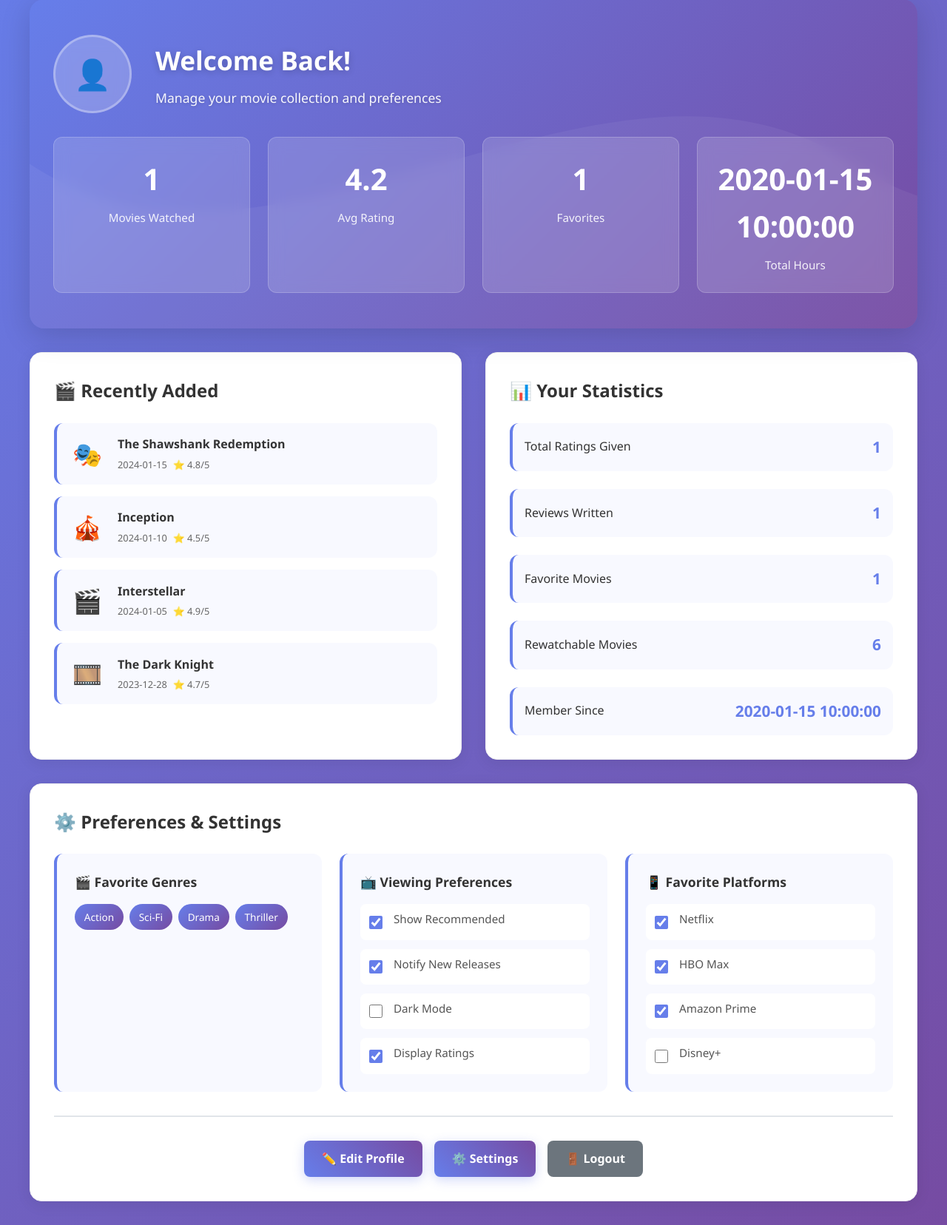
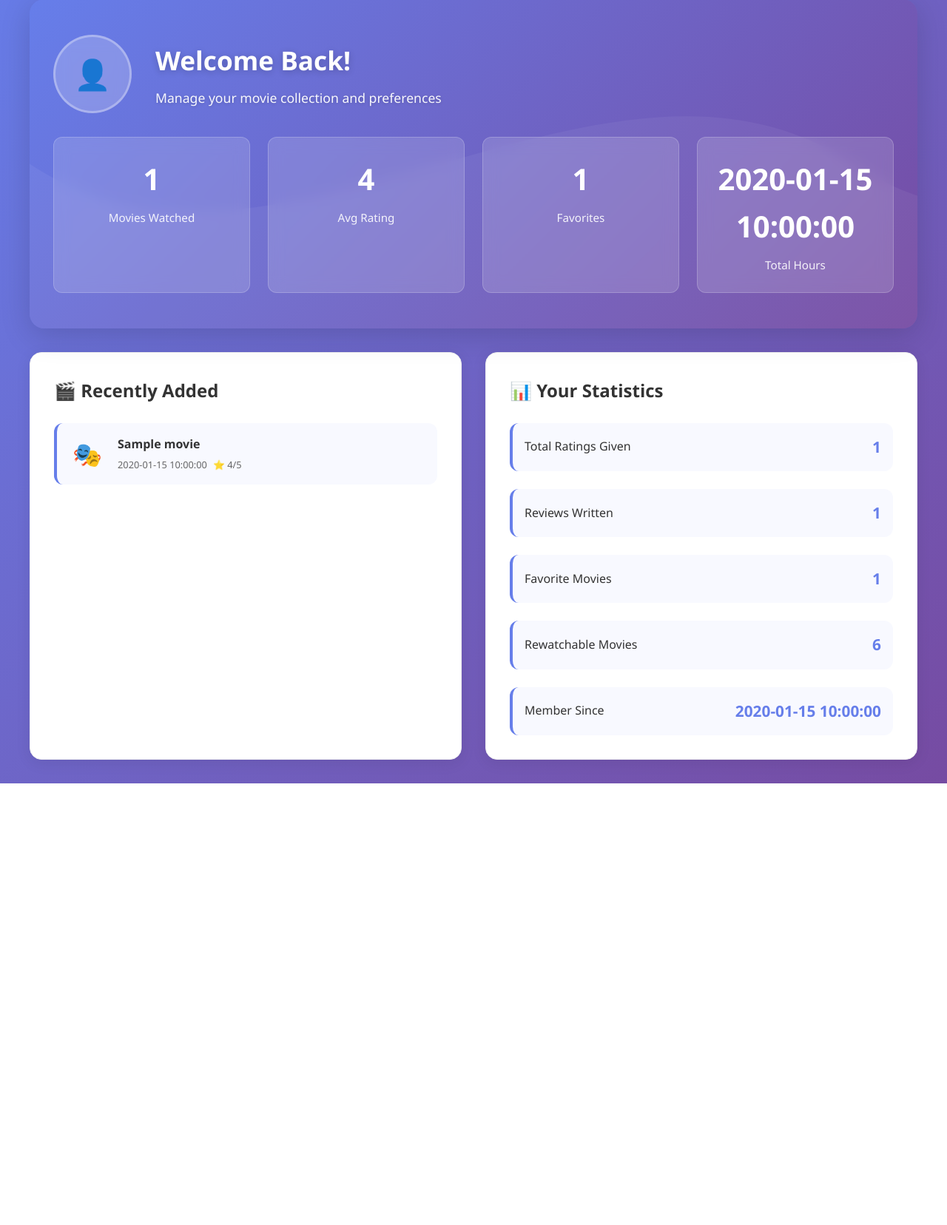
Before and after one commit to leevipun/elokuvakirja, a Flask app: template templates/user-dashboard.html in a window 1280 px wide. Shown: the part 117-1773 px from the top of the page at 74% size. After the commit the page ends 1176 px from the top, so only its background shows below. Run offline with Flask 3, Linux system fonts and the light colour scheme; the template is opened without the code that fills it: most values are stand-ins (such as "Sample title", 1, 10 or a date in 2020).

Commit message:
Enhance user dashboard with average rating display and improve movie retrieval logic

```diff
--- a/app.py
+++ b/app.py
@@ -415,7 +415,11 @@ def dashboard():
     total_wathch_time = round(sum(movie.get("duration", 0) for movie in user_movies if movie.get("duration")) / 60, 1)
     total_favorites = len(favorite_movies)
     total_reviews = len(user_reviews)
-    member_since = (datetime.now() - user["created_at"]).days  # Assuming user["created_at"] is a datetime object
+    avg_rating = round(sum(review["rating"] for review in user_reviews if review["rating"]) / total_reviews, 2) if total_reviews > 0 else 0
+
+    # Convert created_at string to datetime object
+    created_at = datetime.fromisoformat(user["created_at"])
+    member_since = (datetime.now() - created_at).days
 
 
     user_data = {
@@ -423,6 +427,7 @@ def dashboard():
         "total_favorites": total_favorites,
         "total_wathch_time": total_wathch_time,
         "total_reviews": total_reviews,
+        "avg_rating": avg_rating,
         "member_since": member_since,
         "movies": user_movies,
         "reviews": user_reviews
--- a/static/styles.css
+++ b/static/styles.css
@@ -1495,7 +1495,6 @@ form:not(.add-movie-form) .form-group {
 
 .movie-list-item:hover {
     background: #f0f4ff;
-    transform: translateX(4px);
 }
 
 .movie-list-item:last-child {
--- a/templates/user-dashboard.html
+++ b/templates/user-dashboard.html
@@ -37,7 +37,7 @@
                     <span class="stat-label">Movies Watched</span>
                 </div>
                 <div class="stat-card">
-                    <span class="stat-value">4.2</span>
+                    <span class="stat-value">{{ user_data.avg_rating }}</span>
                     <span class="stat-label">Avg Rating</span>
                 </div>
                 <div class="stat-card">
@@ -55,51 +55,21 @@
         <div class="dashboard-main">
             <!-- Recent Movies -->
             <div class="dashboard-card">
+
                 <h2>🎬 Recently Added</h2>
                 <div class="recent-movies">
+                    {% for movie in user_data.movies %}
                     <div class="movie-list-item">
                         <div class="movie-icon">🎭</div>
                         <div class="movie-list-info">
-                            <div class="movie-list-title">The Shawshank Redemption</div>
+                            <div class="movie-list-title">{{movie.title}}</div>
                             <div class="movie-list-meta">
-                                <span>2024-01-15</span>
-                                <span class="movie-list-rating">⭐ 4.8/5</span>
+                                <span>{{ movie.watch_date }}</span>
+                                <span class="movie-list-rating">⭐ {{ movie.rating }}/5</span>
                             </div>
                         </div>
                     </div>
-
-                    <div class="movie-list-item">
-                        <div class="movie-icon">🎪</div>
-                        <div class="movie-list-info">
-                            <div class="movie-list-title">Inception</div>
-                            <div class="movie-list-meta">
-                                <span>2024-01-10</span>
-                                <span class="movie-list-rating">⭐ 4.5/5</span>
-                            </div>
-                        </div>
-                    </div>
-
-                    <div class="movie-list-item">
-                        <div class="movie-icon">🎬</div>
-                        <div class="movie-list-info">
-                            <div class="movie-list-title">Interstellar</div>
-                            <div class="movie-list-meta">
-                                <span>2024-01-05</span>
-                                <span class="movie-list-rating">⭐ 4.9/5</span>
-                            </div>
-                        </div>
-                    </div>
-
-                    <div class="movie-list-item">
-                        <div class="movie-icon">🎞️</div>
-                        <div class="movie-list-info">
-                            <div class="movie-list-title">The Dark Knight</div>
-                            <div class="movie-list-meta">
-                                <span>2023-12-28</span>
-                                <span class="movie-list-rating">⭐ 4.7/5</span>
-                            </div>
-                        </div>
-                    </div>
+                    {% endfor %}
                 </div>
             </div>
 
@@ -130,73 +100,6 @@
                 </div>
             </div>
         </div>
-
-        <!-- Preferences Section -->
-        <div class="preferences-section">
-            <h2>⚙️ Preferences & Settings</h2>
-
-            <div class="preferences-grid">
-                <!-- Favorite Genres -->
-                <div class="preference-card">
-                    <h3>🎬 Favorite Genres</h3>
-                    <div class="favorite-genres">
-                        <div class="genre-tag">Action</div>
-                        <div class="genre-tag">Sci-Fi</div>
-                        <div class="genre-tag">Drama</div>
-                        <div class="genre-tag">Thriller</div>
-                    </div>
-                </div>
-
-                <!-- Viewing Preferences -->
-                <div class="preference-card">
-                    <h3>📺 Viewing Preferences</h3>
-                    <div class="preference-item">
-                        <input type="checkbox" id="pref1" class="preference-checkbox" checked />
-                        <label for="pref1" class="preference-label">Show Recommended</label>
-                    </div>
-                    <div class="preference-item">
-                        <input type="checkbox" id="pref2" class="preference-checkbox" checked />
-                        <label for="pref2" class="preference-label">Notify New Releases</label>
-                    </div>
-                    <div class="preference-item">
-                        <input type="checkbox" id="pref3" class="preference-checkbox" />
-                        <label for="pref3" class="preference-label">Dark Mode</label>
-                    </div>
-                    <div class="preference-item">
-                        <input type="checkbox" id="pref4" class="preference-checkbox" checked />
-                        <label for="pref4" class="preference-label">Display Ratings</label>
-                    </div>
-                </div>
-
-                <!-- Favorite Platforms -->
-                <div class="preference-card">
-                    <h3>📱 Favorite Platforms</h3>
-                    <div class="preference-item">
-                        <input type="checkbox" id="platform1" class="preference-checkbox" checked />
-                        <label for="platform1" class="preference-label">Netflix</label>
-                    </div>
-                    <div class="preference-item">
-                        <input type="checkbox" id="platform2" class="preference-checkbox" checked />
-                        <label for="platform2" class="preference-label">HBO Max</label>
-                    </div>
-                    <div class="preference-item">
-                        <input type="checkbox" id="platform3" class="preference-checkbox" checked />
-                        <label for="platform3" class="preference-label">Amazon Prime</label>
-                    </div>
-                    <div class="preference-item">
-                        <input type="checkbox" id="platform4" class="preference-checkbox" />
-                        <label for="platform4" class="preference-label">Disney+</label>
-                    </div>
-                </div>
-            </div>
-
-            <!-- Action Buttons -->
-            <div class="action-buttons">
-                <a href="/edit-profile" class="btn-dashboard btn-edit-profile">✏️ Edit Profile</a>
-                <a href="/settings" class="btn-dashboard btn-edit-profile">⚙️ Settings</a>
-                <a href="/logout" class="btn-dashboard btn-logout">🚪 Logout</a>
-            </div>
-        </div>
     </div>
 </body>
 </html>
--- a/users.py
+++ b/users.py
@@ -8,6 +8,6 @@ def create_user(username, password):
     return db.execute(sql, [username, password_hash])
 
 def get_user(username):
-    sql = "SELECT id, username, password_hash FROM users WHERE username = ?"
+    sql = "SELECT id, username, password_hash, created_at FROM users WHERE username = ?"
     result = db.query(sql, [username])
     return result[0] if result else None
```
